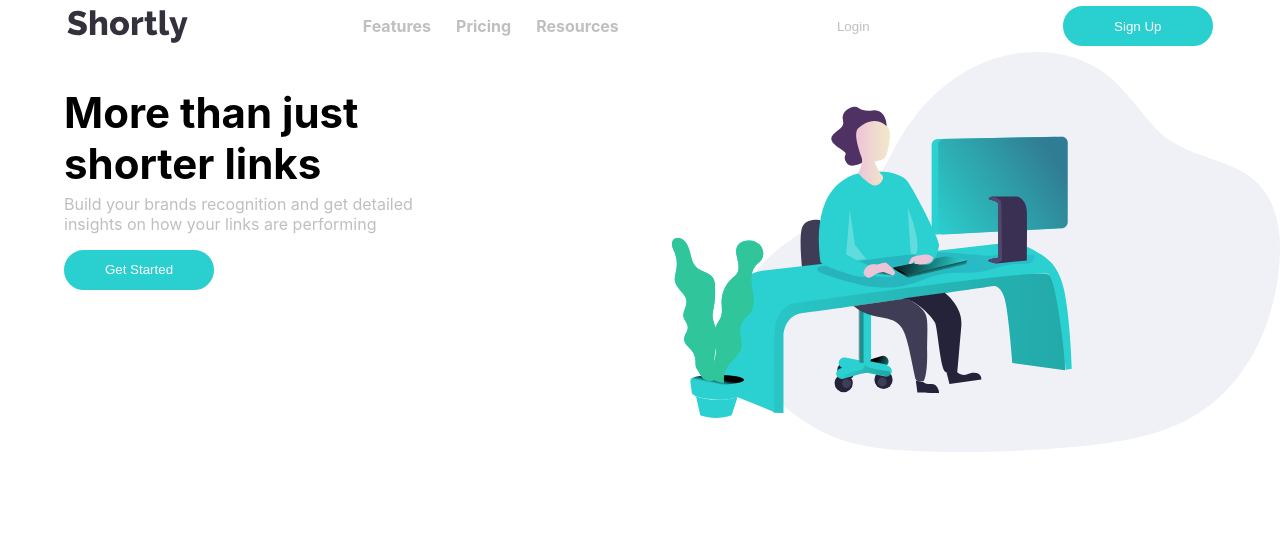
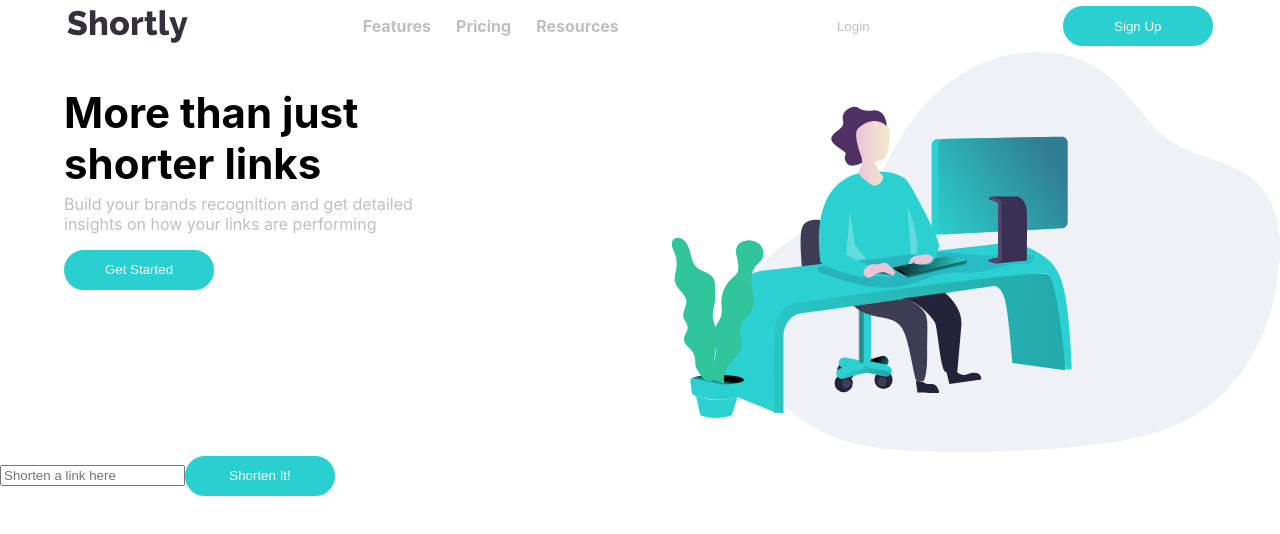
Before and after one commit to steven-mpawulo/url-shortening-page, a React (Create React App) app: page / in a window 1280 px wide. Shown: the top 534 px of the page. Built offline with nearby package versions, Linux system fonts and the light colour scheme.

Commit message:
writes html for second section

```diff
--- a/src/components/main/Main.js
+++ b/src/components/main/Main.js
@@ -16,6 +16,12 @@ const Main = () => {
                 <img src={IllustrationWorking} alt="illustration-hero" className='illustration-hero'/>
             </div>
         </section>
+        <section className='second-section'>
+            <div className="wrapper">
+                <input type="text" placeholder='Shorten a link here' />
+                <Button buttonText={"Shorten It!"} border={"2px solid hsl(180, 66%, 49%)"} backgroundColor={"hsl(180, 66%, 49%)"} color={"white"} borderRadius={"25px"}/>
+            </div>
+        </section>
     </main>
   )
 }
```
